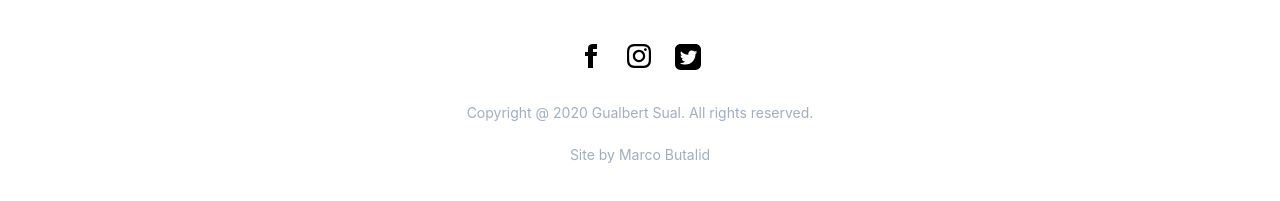
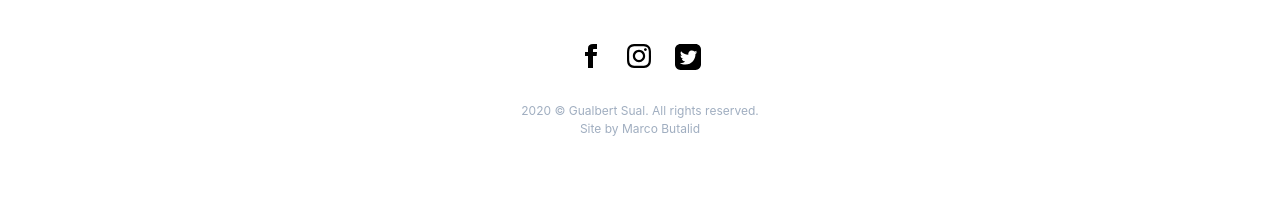
Before and after one commit to skull-works/photographyPorfolio, a React (Create React App) app: page / in a window 1280 px wide. Shown: the part 5987-6188 px from the top of the page. Built offline with nearby package versions, Linux system fonts and the light colour scheme.

Commit message:
few changes with copy right

```diff
--- a/src/pages/home/components/footer.js
+++ b/src/pages/home/components/footer.js
@@ -22,9 +22,8 @@ const Footer = () => {
                         <path d="M19 0h-14c-2.761 0-5 2.239-5 5v14c0 2.761 2.239 5 5 5h14c2.762 0 5-2.239 5-5v-14c0-2.761-2.238-5-5-5zm-.139 9.237c.209 4.617-3.234 9.765-9.33 9.765-1.854 0-3.579-.543-5.032-1.475 1.742.205 3.48-.278 4.86-1.359-1.437-.027-2.649-.976-3.066-2.28.515.098 1.021.069 1.482-.056-1.579-.317-2.668-1.739-2.633-3.26.442.246.949.394 1.486.411-1.461-.977-1.875-2.907-1.016-4.383 1.619 1.986 4.038 3.293 6.766 3.43-.479-2.053 1.08-4.03 3.199-4.03.943 0 1.797.398 2.395 1.037.748-.147 1.451-.42 2.086-.796-.246.767-.766 1.41-1.443 1.816.664-.08 1.297-.256 1.885-.517-.439.656-.996 1.234-1.639 1.697z"/></svg>
                     </div>
                 </div>
-                <div className="text-center pt-8 text-xs md:text-sm text-gray-500 ">
-                    <p>Copyright @ 2020 Gualbert Sual. All rights reserved.</p>
-                    <br />
+                <div className="text-center lg:w-4/12  pt-8 text-xs text-gray-500 mx-auto">
+                    <p>2020 <span className="text-md">©</span> Gualbert Sual. All rights reserved.</p>
                     <p>Site by Marco Butalid</p>
                 </div>
             </div>
--- a/tailwindcss/styles.css
+++ b/tailwindcss/styles.css
@@ -1,5 +1,5 @@
 @import url('https://fonts.googleapis.com/css2?family=Cinzel&display=swap');
-@import url('https://fonts.googleapis.com/css2?family=Cinzel&family=Raleway:ital,wght@0,100;0,200;0,400;1,400&display=swap');
+@import url('https://fonts.googleapis.com/css2?family=Raleway&display=swap');
 
 @import "tailwindcss/base";
 
```
Also changed, not shown: package.json (+4 -3 lines), public/styles.css.
